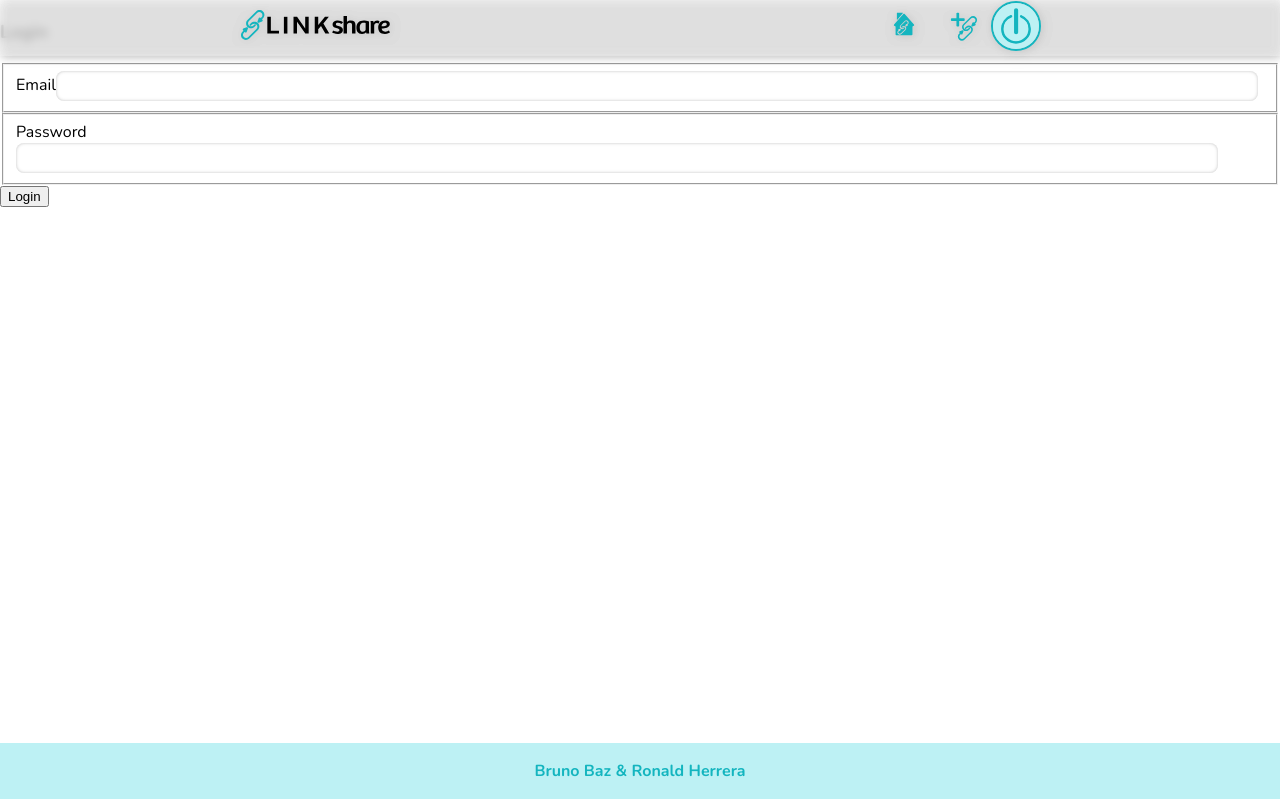
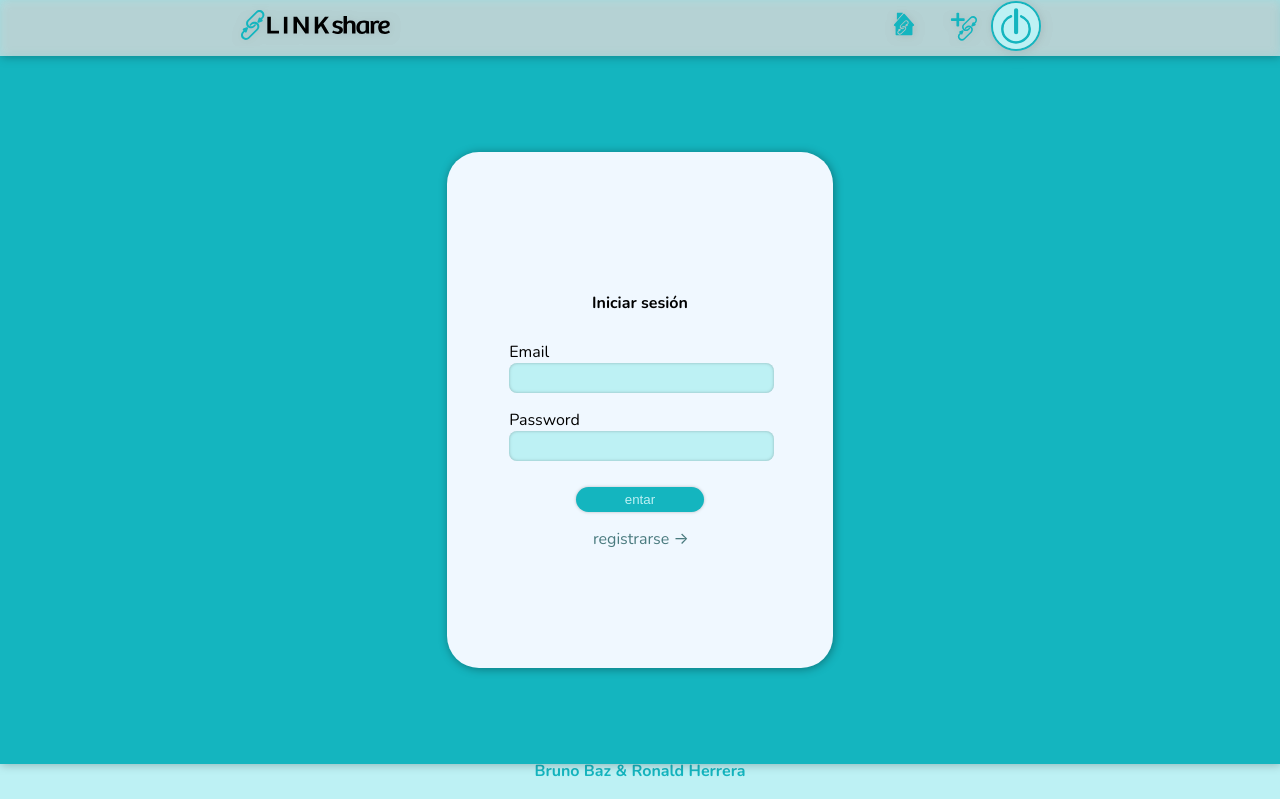
Before and after one commit to BrunoBaz/linkshare, a React (Create React App) app: page /login in a window 1280 px wide. Built offline with nearby package versions, Linux system fonts and the light colour scheme; no server answers.

Commit message:
css-loginpage-registerpage-notfound

```diff
--- a/src/pages/LoginPage.js
+++ b/src/pages/LoginPage.js
@@ -1,7 +1,8 @@
 import { useContext, useState } from "react";
 import { logInUserService } from "../services/loginUserService";
-import { useNavigate } from "react-router-dom";
+import { Link, useNavigate } from "react-router-dom";
 import { AuthContext } from "../context/AuthContext";
+import "./LoginRegisterPage.css";
 
 export const LoginPage = () => {
   const navigate = useNavigate();
@@ -24,10 +25,11 @@ export const LoginPage = () => {
     }
   };
   return (
-    <section>
-      <h1>Login</h1>
-      <form onSubmit={handleForm}>
-        <fieldset>
+    <section className="body-login">
+      <section className="form-login">
+        <h1>Iniciar sesión</h1>
+        <form onSubmit={handleForm} className>
+          <fieldset className="input-login">
             <label htmlFor="email">Email</label>
             <input
               type="email"
@@ -38,7 +40,7 @@ export const LoginPage = () => {
               onChange={(e) => setEmail(e.target.value)}
             />
           </fieldset>
-        <fieldset>
+          <fieldset className="input-login">
             <label htmlFor="pass">Password</label>
             <input
               type="password"
@@ -50,9 +52,15 @@ export const LoginPage = () => {
             />
           </fieldset>
 
-        <button>Login</button>
           {error ? <p>{error}</p> : null}
+          <section className="opciones-login">
+            <button className="boton-para-loguearse">entar</button>
+            <Link to="/register" className="register/login">
+              registrarse →
+            </Link>
+          </section>
         </form>
+      </section>
     </section>
   );
 };
--- /dev/null
+++ b/src/pages/LoginRegisterPage.css
@@ -0,0 +1,53 @@
+.body-login {
+  display: flex;
+  padding-top: 3.5rem;
+
+  background-color: #14b5bf;
+  height: 88.5%;
+  align-items: stretch;
+  justify-content: center;
+  filter: drop-shadow(1px 1px 5px rgba(0, 0, 0, 0.25));
+  overflow: auto;
+  align-content: space-around;
+}
+.form-login {
+  display: flex;
+  padding: 3rem;
+  background-color: aliceblue;
+  filter: drop-shadow(1px 1px 5px #0000005b);
+  border-radius: 2rem;
+  flex-direction: column;
+  align-items: center;
+  margin: 6rem;
+  justify-content: center;
+}
+.opciones-login {
+  display: flex;
+  width: 100%;
+  flex-direction: column;
+  align-items: center;
+}
+
+.input-login {
+  border-style: none;
+}
+
+#email {
+  background-color: #bdf1f4;
+}
+
+#pass {
+  background-color: #bdf1f4;
+}
+
+#password {
+  background-color: #bdf1f4;
+}
+
+#name {
+  background-color: #bdf1f4;
+}
+
+#userName {
+  background-color: #bdf1f4;
+}
--- /dev/null
+++ b/src/pages/NotFound.css
@@ -0,0 +1,14 @@
+.body-notfound {
+  display: flex;
+  padding-top: 3.5rem;
+  background-color: #bdf1f4;
+  height: 88.5%;
+  align-items: center;
+  overflow: auto;
+  flex-direction: column;
+  justify-content: space-evenly;
+}
+
+.image-notfound {
+  width: 70%;
+}
--- a/src/pages/NotFoundPage.js
+++ b/src/pages/NotFoundPage.js
@@ -1,9 +1,18 @@
 import { Link } from "react-router-dom";
+import "./NotFound.css";
+import notfound from "../assets/img/not-found.svg";
 
 export const NotFoundPage = () => {
   return (
-    <section>
-      <h1>Not Found</h1>;<Link to="/">Volver a la pantalla de inicio</Link>
+    <section className="body-notfound">
+      <h1>¡OUCH!</h1>
+      NO ENCONTRAMOS LA PAGINA QUE ESTAS BUSCANDO
+      <img src={notfound} alt="imagen de error" className="image-notfound" />
+      <Link to="/register" className="goregister">
+        <button type="submit" className="boton-para-loguearse">
+          volver al inicio
+        </button>
+      </Link>
     </section>
   );
 };
--- a/src/pages/RegisterPage.js
+++ b/src/pages/RegisterPage.js
@@ -1,6 +1,8 @@
 import { useState } from "react";
 import { useNavigate } from "react-router-dom";
 import { registerUserService } from "../services/registerUserService";
+import "./LoginRegisterPage.css";
+import { Link } from "react-router-dom";
 
 export const RegisterPage = () => {
   const [userName, setUserName] = useState("");
@@ -28,18 +30,22 @@ export const RegisterPage = () => {
   };
 
   return (
-    <section>
-      <h1>Register</h1>
+    <section className="body-login">
+      <section className="form-login">
+        <h1>Registrase</h1>
         <form onSubmit={handleForm}>
-        <label htmlFor="userName">Usuario (Opcional) </label>
+          <label htmlFor="userName">
+            Usuario (Opcional)
             <input
               type="text"
               id="userName"
               name="userName"
               onChange={(e) => setUserName(e.target.value)}
             />
+          </label>
           <br />
-        <label htmlFor="name">Nombre</label>
+          <label htmlFor="name">
+            Nombre
             <input
               type="text"
               id="name"
@@ -47,8 +53,10 @@ export const RegisterPage = () => {
               required
               onChange={(e) => setName(e.target.value)}
             />
+          </label>
           <br />
-        <label htmlFor="email">Email</label>
+          <label htmlFor="email">
+            Email
             <input
               type="email"
               id="email"
@@ -56,8 +64,10 @@ export const RegisterPage = () => {
               required
               onChange={(e) => setEmail(e.target.value)}
             />
+          </label>
           <br />
-        <label htmlFor="password">Password</label>
+          <label htmlFor="password">
+            Password
             <input
               type="password"
               id="password"
@@ -65,10 +75,17 @@ export const RegisterPage = () => {
               required
               onChange={(e) => setPassword(e.target.value)}
             />
+          </label>
           <br />
-        <button>Register</button>
           {error ? <p>{error}</p> : null}
+          <section className="opciones-login">
+            <button className="boton-para-loguearse">registrarse</button>
+            <Link to="/login" className="register/login">
+              ← iniciar sesión
+            </Link>
+          </section>
         </form>
+      </section>
     </section>
   );
 };
```
Also changed, not shown: src/assets/img/not-found.svg (added). Lines whose indentation alone changed are shown as unchanged.
